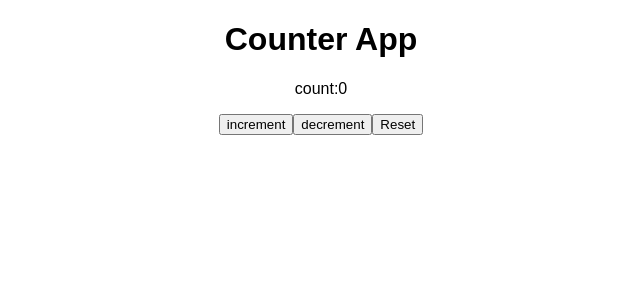
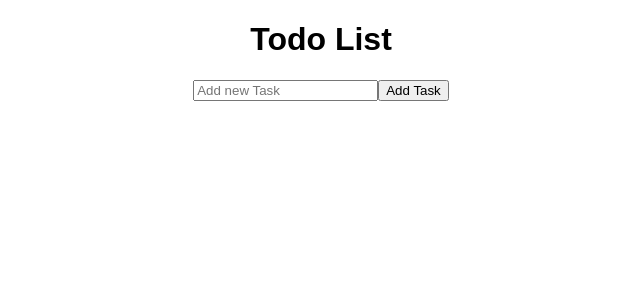
Before and after one commit to krohit2552/React-Learning-through-making-module-Everyday, a React (Create React App) app in the folder 07/: page / in a window 1280 px wide. Shown: the top 300 px of the page, without its empty margins (319-959 px from the left). Built offline with nearby package versions, Linux system fonts and the light colour scheme.

Commit message:
14/6/2025

```diff
--- a/07/src/App.js
+++ b/07/src/App.js
@@ -1,11 +1,13 @@
 import './App.css';
 import Eighteen from './Eighteen';
+import Nineteen from './Nineteen';
 // import Thirteen from './Thirteen';
 // import Fourteen from './Fourteen';
 // import Fifteen from './Fifteen';
 // import Sixteen from './Sixteen';
 //import Seventeen from './Seventeen';
 //import Eighteen from './Eighteen';
+
 function App() {
   //const items = ['item1','item2','item3','item4','Another item5'];
   return (
@@ -18,7 +20,8 @@ function App() {
       {/* <Fifteen items = {items} itemPerPage = {2}/> */}
       {/* <Sixteen/> */}
       {/* <Seventeen/> */}
-      <Eighteen/>
+      {/* <Eighteen/> */}
+      <Nineteen/>
     </div>
   );
 }
--- /dev/null
+++ b/07/src/Nineteen.js
@@ -0,0 +1,47 @@
+import React, { useReducer, useState } from 'react'
+
+const initialState = [];
+ function reducerFunction(state, action){
+        switch(action.type){
+            case 'ADD_TASK':
+                return [...state,{id:Date.now(), text:action.payload,completed:false}];
+            case 'REMOVE':
+                return state.filter((task)=>task.id!==action.payload);
+            case 'TOGGLE_TASK':
+                return state.map((task)=>task.id===action.payload ? {...task,completed:!task.completed}:task)
+            default:
+                return state;
+        }
+ }
+
+function Nineteen() {
+    const [state, dispatch] = useReducer(reducerFunction, initialState);
+
+    const [taskText,setTaskText] = useState('');
+
+    const addTask = ()=>{
+        dispatch({type:'ADD_TASK',payload:taskText});
+    }
+  return (
+    <div>
+        <h1>Todo List</h1>
+        <input type='text'value={taskText} onChange={(e)=>setTaskText(e.target.value)} placeholder='Add new Task' />
+        <button onClick={addTask}>Add Task</button>
+        <ul>
+            {state.map((task)=>(
+                <li key={task.id}>
+                    <span style={{textDecoration:task.completed ? 'line-through':'none'}}
+                    onClick={()=>dispatch({type:'TOGGLE_TASK',payload:task.id})}
+                    >
+                        {task.text}
+                    </span>
+                    <button onClick={()=>dispatch({type:'REMOVE',payload:task.id})}>Remove</button>
+                </li>
+            ))}
+        </ul>
+
+    </div>
+  )
+}
+
+export default Nineteen
```
